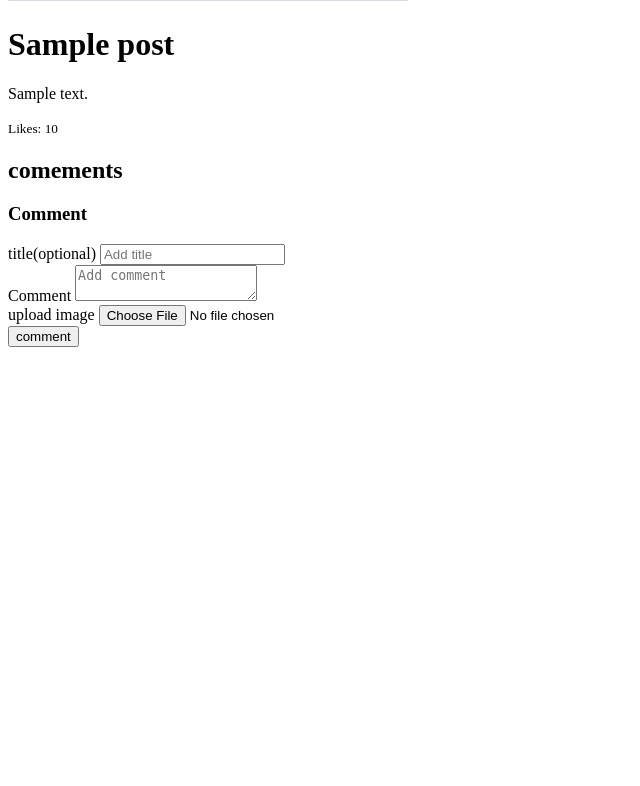
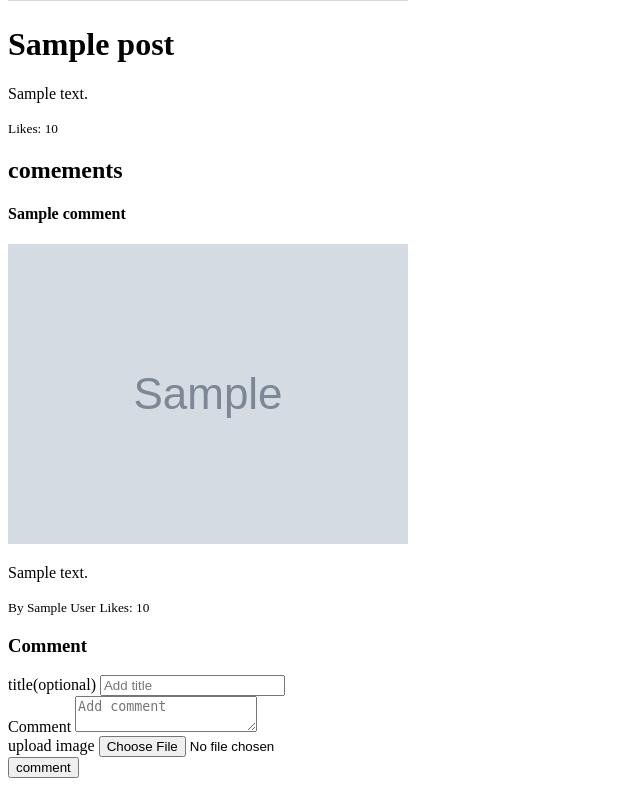
Before and after one commit to lawrence-254/glowing-octo-rotary-phone, a Django app: template techwitter/templates/core/post/view.html in a window 1280 px wide. Shown: the part 762-1548 px from the top of the page, without its empty margins (0-640 px from the left). Before the commit the page ends 1109 px from the top, so only its background shows below. Run offline with Django 5.2, Linux system fonts and the light colour scheme; data comes from the database, SQL or seed files in the repository; tables that the repository leaves empty hold one stand-in row (values such as "Sample post"); the template is opened without the code that fills it: values that come from a table or form of the project are taken from there, most other values are stand-ins (such as "Sample title", 1, 10 or a date in 2020); grey boxes marked "Sample" are stand-in pictures.

Commit message:
commentView

```diff
--- a/techwitter/templates/core/post/view.html
+++ b/techwitter/templates/core/post/view.html
@@ -28,6 +28,23 @@
         </div>
         <div>
             <h2>comements</h2>
+            {%for comment in post_comment reversed%}
+            <div>
+                {%if comment.title %}
+                <h4>{{comment.title}}</h4>
+                {%endif%}
+                    {%if comment.image %}
+                    <div>
+                        <img src="{{comment.image.url}}"/>
+                    </div>
+                    {%endif%}
+                <p>{{comment.body}}</p>
+                <div>
+                    <small>By {{comment.author}}</small>
+                    <small>Likes: {{comment.likes}}</small>
+                </div>
+            </div>
+            {%endfor%}
         </div>
         <div>
             <h3>Comment</h3>
```
